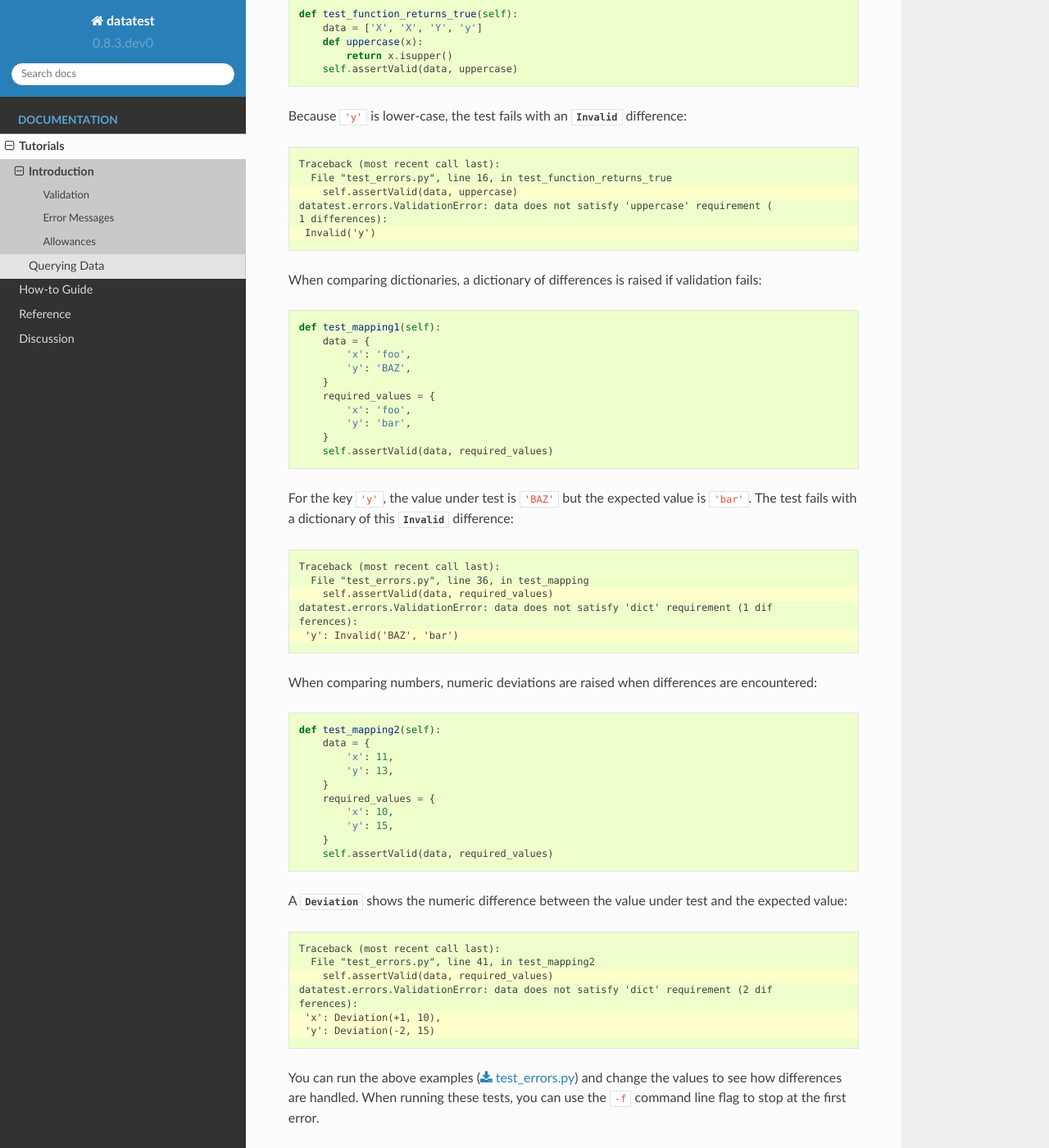
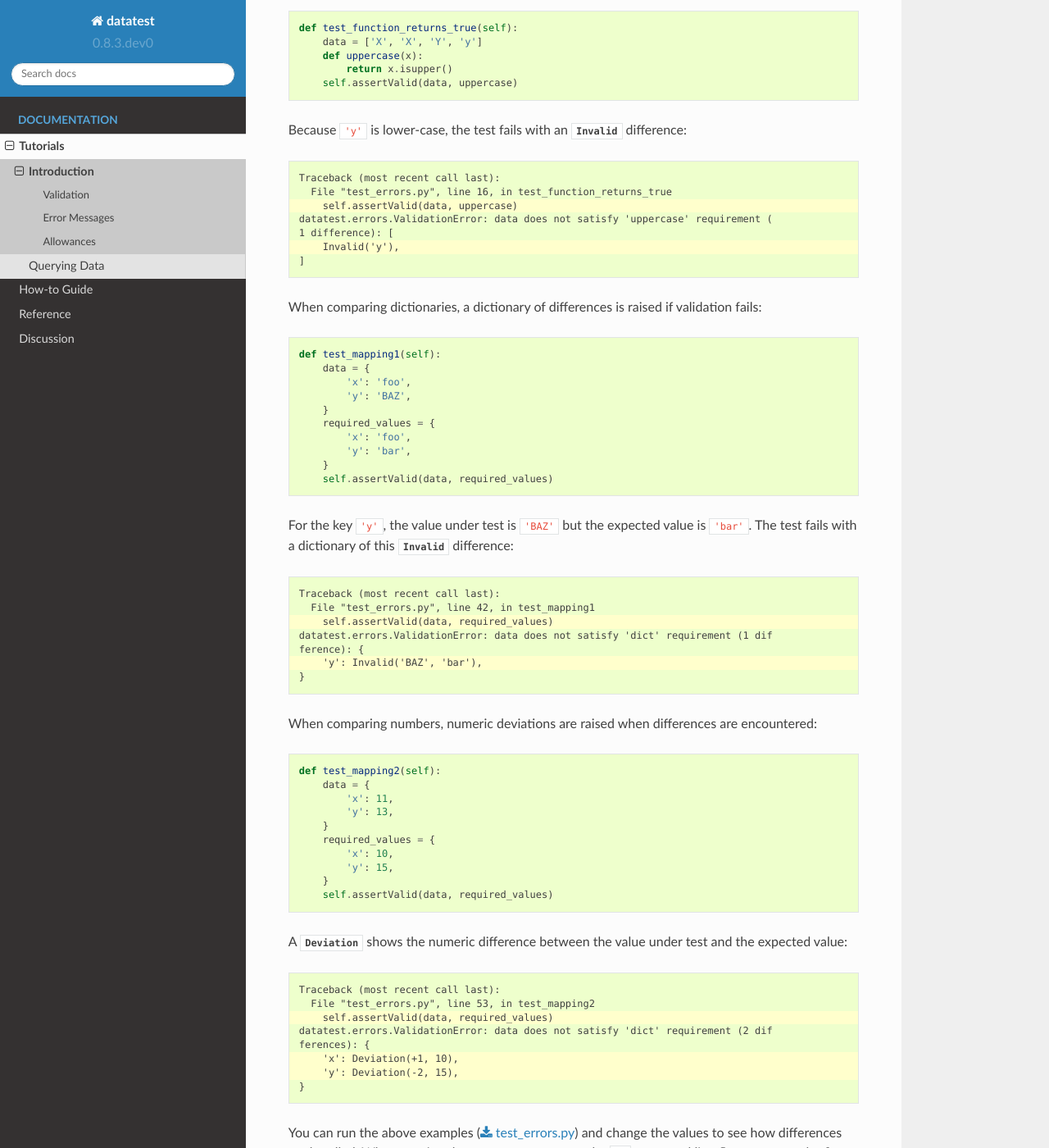
Before and after one commit to shawnbrown/datatest, a Sphinx documentation site: the page built from docs/tutorial/introduction.rst, in a window 1280 px wide and 1400 px high, scrolled down 2577 px. Shown: the whole window at 82% size. Built offline with Sphinx 7.4.7 and the Read the Docs theme 2.0.0, drawn with Linux system fonts in a browser that asks for light colours; some of the changed text lies outside the part shown.

Commit message:
Update docs to reflect new ValidationError string format.

```diff
--- a/docs/tutorial/introduction.rst
+++ b/docs/tutorial/introduction.rst
@@ -177,8 +178,9 @@ Because ``'y'`` is lower-case, the test fails with an :class:`Invalid
       File "test_errors.py", line 16, in test_function_returns_true
         self.assertValid(data, uppercase)
     datatest.errors.ValidationError: data does not satisfy 'uppercase' requirement (
-    1 differences):
-     Invalid('y')
+    1 difference): [
+        Invalid('y'),
+    ]
 
 
 When comparing dictionaries, a dictionary of differences is raised if
@@ -205,11 +207,12 @@ value is ``'bar'``. The test fails with a dictionary of this
     :emphasize-lines: 3,6
 
     Traceback (most recent call last):
-      File "test_errors.py", line 36, in test_mapping
+      File "test_errors.py", line 42, in test_mapping1
         self.assertValid(data, required_values)
     datatest.errors.ValidationError: data does not satisfy 'dict' requirement (1 dif
-    ferences):
-     'y': Invalid('BAZ', 'bar')
+    ference): {
+        'y': Invalid('BAZ', 'bar'),
+    }
 
 
 When comparing numbers, numeric deviations are raised when differences
@@ -235,12 +238,13 @@ between the value under test and the expected value:
     :emphasize-lines: 3,6-7
 
     Traceback (most recent call last):
-      File "test_errors.py", line 41, in test_mapping2
+      File "test_errors.py", line 53, in test_mapping2
         self.assertValid(data, required_values)
     datatest.errors.ValidationError: data does not satisfy 'dict' requirement (2 dif
-    ferences):
-     'x': Deviation(+1, 10),
-     'y': Deviation(-2, 15)
+    ferences): {
+        'x': Deviation(+1, 10),
+        'y': Deviation(-2, 15),
+    }
 
 
 You can run the above examples (:download:`test_errors.py
```
Also changed, not shown: other parts of docs/tutorial/introduction.rst (+7 -5 lines).
